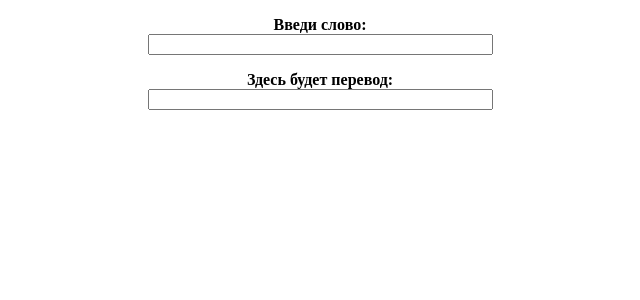
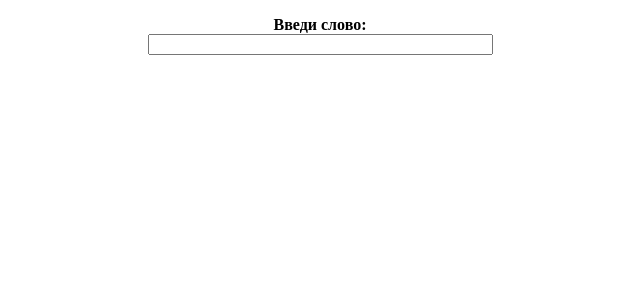
Before and after one commit to puchochek/wwords, an Angular app: page / in a window 1280 px wide. Shown: the top 300 px of the page, without its empty margins (320-960 px from the left). Built offline with nearby package versions, Linux system fonts and the light colour scheme.

Commit message:
Add frames second part

```diff
--- a/src/app/app.component.html
+++ b/src/app/app.component.html
@@ -3,9 +3,5 @@
   <p><b>Введи слово:</b><br>
   <input (keyup)="onKey($event)" type="text" size="40">
  </p>
- <p><b>Здесь будет перевод:</b><br>
-
-  <input value="{{ translate }}" type="text" size="40">
- </p>
-
+ {{ translate }}
 </div>
```
